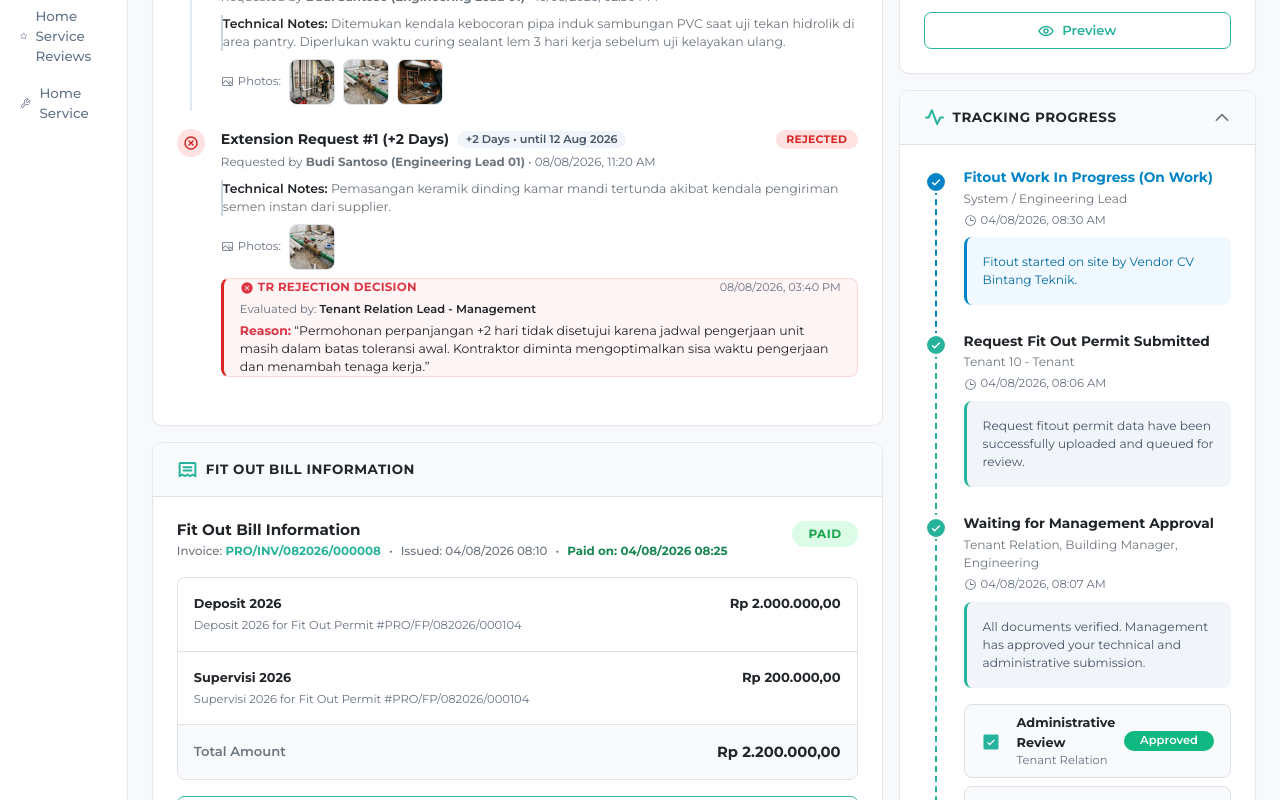
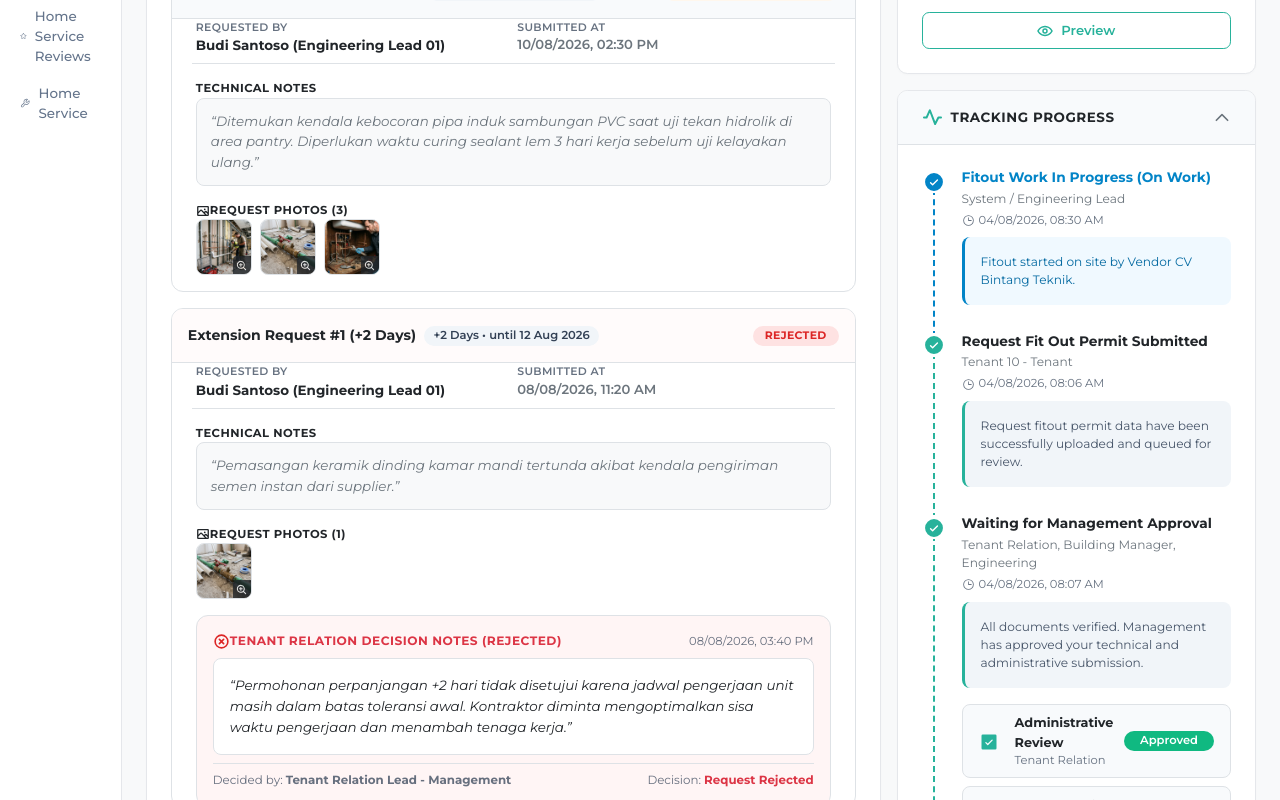
Before and after one commit to ProgrammerMuda/fit_out_extension, a React (Vite) app: page / in a window 1280 px wide. Shown: the part 1380-2180 px from the top of the page. Built offline with nearby package versions, Linux system fonts and the light colour scheme.

Commit message:
Redesign Technical Notes and TR Decision card in ExtensionHistoryCard

```diff
--- a/src/views/components/ExtensionHistoryCard.jsx
+++ b/src/views/components/ExtensionHistoryCard.jsx
@@ -5,7 +5,9 @@ import {
   CheckCircle,
   Clock,
   User,
+  Calendar,
   Image as ImageIcon,
+  MagnifyingGlassPlus,
 } from '@phosphor-icons/react';
 import { Modal } from 'react-bootstrap';
 
@@ -20,7 +22,7 @@ export function ExtensionHistoryCard({ extensionLogs = [] }) {
 
   return (
     <div className="proa-card overflow-hidden mb-3">
-      {/* Clean Light Gray Card Header */}
+      {/* Light Gray Card Header */}
       <div
         className="p-3 px-4 d-flex align-items-center justify-content-between border-bottom"
         style={{ backgroundColor: '#f8fafc', borderColor: '#e2e8f0' }}
@@ -46,7 +48,7 @@ export function ExtensionHistoryCard({ extensionLogs = [] }) {
                 backgroundColor: '#fee2e2',
                 color: '#dc2626',
                 fontSize: '0.68rem',
-                padding: '0.25rem 0.6rem',
+                padding: '0.28rem 0.65rem',
               }}
             >
               {rejectedCount} Rejected
@@ -59,7 +61,7 @@ export function ExtensionHistoryCard({ extensionLogs = [] }) {
                 backgroundColor: '#fff7ed',
                 color: '#ea580c',
                 fontSize: '0.68rem',
-                padding: '0.25rem 0.6rem',
+                padding: '0.28rem 0.65rem',
               }}
             >
               {pendingCount} Pending Review
@@ -72,7 +74,7 @@ export function ExtensionHistoryCard({ extensionLogs = [] }) {
                 backgroundColor: '#ecfdf5',
                 color: '#059669',
                 fontSize: '0.68rem',
-                padding: '0.25rem 0.6rem',
+                padding: '0.28rem 0.65rem',
               }}
             >
               {approvedCount} Approved
@@ -81,88 +83,53 @@ export function ExtensionHistoryCard({ extensionLogs = [] }) {
         </div>
       </div>
 
-      {/* Card Body: Sleek Vertical Timeline */}
+      {/* Card Body */}
       <div className="p-4">
         {extensionLogs.length === 0 ? (
           <div className="text-center py-4 text-muted small">
             No extension records found for this permit.
           </div>
         ) : (
-          <div className="position-relative">
+          <div className="d-flex flex-column gap-3">
             {extensionLogs.map((item, index) => {
               const isRejected = item.status === 'REJECTED';
               const isPending = item.status === 'PENDING_TR_REVIEW';
               const isApproved = item.status === 'APPROVED_FREE' || item.status === 'APPROVED_CHARGEABLE';
-              const isLast = index === extensionLogs.length - 1;
 
-              // Node & Status styles
-              let nodeBg = '#f1f5f9';
-              let nodeIconColor = '#64748b';
-              let NodeIcon = Clock;
+              // Status Badge Config
               let badgeBg = '#f1f5f9';
               let badgeColor = '#475569';
               let badgeText = 'RECORDED';
 
               if (isRejected) {
-                nodeBg = '#fee2e2';
-                nodeIconColor = '#dc2626';
-                NodeIcon = XCircle;
                 badgeBg = '#fee2e2';
                 badgeColor = '#dc2626';
                 badgeText = 'REJECTED';
               } else if (isPending) {
-                nodeBg = '#fff7ed';
-                nodeIconColor = '#ea580c';
-                NodeIcon = Clock;
                 badgeBg = '#fff7ed';
                 badgeColor = '#ea580c';
                 badgeText = 'WAITING FOR APPROVAL';
               } else if (isApproved) {
-                nodeBg = '#ecfdf5';
-                nodeIconColor = '#059669';
-                NodeIcon = CheckCircle;
                 badgeBg = '#ecfdf5';
                 badgeColor = '#059669';
                 badgeText = item.status === 'APPROVED_FREE' ? 'APPROVED (FREE)' : 'APPROVED (CHARGEABLE)';
               }
 
               return (
-                <div key={item.id || index} className="d-flex gap-3 position-relative pb-4">
-                  {/* Left Timeline Rail */}
-                  <div className="d-flex flex-column align-items-center flex-shrink-0" style={{ width: '28px' }}>
                 <div
-                      className="rounded-circle d-flex align-items-center justify-content-center flex-shrink-0"
+                  key={item.id || index}
+                  className="rounded-3 border overflow-hidden bg-white shadow-xs"
+                  style={{ borderColor: isRejected ? '#fecaca' : '#e2e8f0' }}
+                >
+                  {/* Card Item Header */}
+                  <div
+                    className="p-3 px-3.5 d-flex align-items-center justify-content-between flex-wrap gap-2 border-bottom"
                     style={{
-                        width: '28px',
-                        height: '28px',
-                        backgroundColor: nodeBg,
-                        color: nodeIconColor,
-                        zIndex: 2,
+                      backgroundColor: isRejected ? '#fffbfb' : '#f8fafc',
+                      borderColor: isRejected ? '#fee2e2' : '#e2e8f0',
                     }}
                   >
-                      <NodeIcon size={16} weight="bold" />
-                    </div>
-
-                    {!isLast && (
-                      <div
-                        className="flex-grow-1"
-                        style={{
-                          width: '2px',
-                          backgroundColor: '#e2e8f0',
-                          minHeight: '28px',
-                          marginTop: '4px',
-                          marginBottom: '-6px',
-                          zIndex: 1,
-                        }}
-                      />
-                    )}
-                  </div>
-
-                  {/* Right Content */}
-                  <div className="flex-grow-1 pt-0.5">
-                    {/* Header Row: Title, Duration & Status Badge */}
-                    <div className="d-flex align-items-center justify-content-between flex-wrap gap-2 mb-1">
-                      <div className="d-flex align-items-center gap-2">
+                    <div className="d-flex align-items-center gap-2 flex-wrap">
                       <span className="fw-bold text-dark" style={{ fontSize: '0.88rem' }}>
                         {item.title}
                       </span>
@@ -171,9 +138,9 @@ export function ExtensionHistoryCard({ extensionLogs = [] }) {
                           className="badge rounded-pill fw-semibold"
                           style={{
                             backgroundColor: '#f1f5f9',
-                              color: '#475569',
-                              fontSize: '0.7rem',
-                              padding: '0.2rem 0.55rem',
+                            color: '#334155',
+                            fontSize: '0.72rem',
+                            padding: '0.25rem 0.6rem',
                           }}
                         >
                           +{item.requestedDays} Days &bull; until {item.targetDate}
@@ -187,124 +154,204 @@ export function ExtensionHistoryCard({ extensionLogs = [] }) {
                         backgroundColor: badgeBg,
                         color: badgeColor,
                         fontSize: '0.68rem',
-                          padding: '0.25rem 0.65rem',
-                          letterSpacing: '0.02em',
+                        padding: '0.3rem 0.75rem',
+                        letterSpacing: '0.03em',
                       }}
                     >
                       {badgeText}
                     </span>
                   </div>
 
-                    {/* Submitter & Date */}
-                    <div className="text-muted small mb-2" style={{ fontSize: '0.74rem' }}>
-                      Requested by <strong className="text-secondary">{item.requestedBy}</strong> &bull; {item.requestedAt}
+                  {/* Card Item Body */}
+                  <div className="p-3.5 px-4">
+                    {/* Submitter Info Row */}
+                    <div className="row g-2 mb-3 pb-2 border-bottom" style={{ borderColor: '#f1f5f9' }}>
+                      <div className="col-12 col-sm-6">
+                        <div className="text-muted fw-semibold text-uppercase" style={{ fontSize: '0.68rem', letterSpacing: '0.03em' }}>
+                          REQUESTED BY
+                        </div>
+                        <div className="fw-bold text-dark mt-0.5" style={{ fontSize: '0.84rem' }}>
+                          {item.requestedBy || 'Budi Santoso (Engineering Lead 01)'}
+                        </div>
+                      </div>
+                      <div className="col-12 col-sm-6">
+                        <div className="text-muted fw-semibold text-uppercase" style={{ fontSize: '0.68rem', letterSpacing: '0.03em' }}>
+                          SUBMITTED AT
+                        </div>
+                        <div className="text-secondary fw-semibold mt-0.5" style={{ fontSize: '0.82rem' }}>
+                          {item.requestedAt}
+                        </div>
+                      </div>
                     </div>
 
-                    {/* Engineering Technical Reason */}
+                    {/* Engineering Technical Reason Section */}
                     {item.requestReason && (
+                      <div className="mb-3">
                         <div
-                        className="text-secondary small mb-2 ps-2.5"
+                          className="fw-bold text-uppercase text-dark mb-1.5"
+                          style={{ fontSize: '0.72rem', letterSpacing: '0.04em' }}
+                        >
+                          TECHNICAL NOTES
+                        </div>
+                        <div
+                          className="fst-italic text-secondary rounded-2 border bg-light"
                           style={{
-                          borderLeft: '2px solid #cbd5e1',
-                          fontSize: '0.78rem',
-                          lineHeight: '1.45',
+                            fontSize: '0.84rem',
+                            lineHeight: '1.55',
+                            padding: '12px 14px',
+                            borderColor: '#e2e8f0',
+                            color: '#334155',
                           }}
                         >
-                        <span className="fw-semibold text-dark">Technical Notes: </span>
-                        {item.requestReason}
-                      </div>
-                    )}
-
-                    {/* Photo Attachments Preview */}
-                    {item.photos && item.photos.length > 0 && (
-                      <div className="d-flex align-items-center gap-2 mb-2.5 flex-wrap">
-                        <span className="text-muted small d-flex align-items-center gap-1" style={{ fontSize: '0.72rem' }}>
-                          <ImageIcon size={13} />
-                          <span>Photos:</span>
-                        </span>
-                        {item.photos.map((src, pIdx) => (
-                          <img
-                            key={pIdx}
-                            src={src}
-                            alt={`Photo ${pIdx + 1}`}
-                            className="rounded border cursor-pointer hover-opacity"
-                            style={{
-                              width: '46px',
-                              height: '46px',
-                              objectFit: 'cover',
-                              borderColor: '#e2e8f0',
-                            }}
-                            onClick={() => setSelectedPhoto(src)}
-                            title="Click to view full photo"
-                          />
-                        ))}
-                      </div>
-                    )}
-
-                    {/* TR REJECTION DECISION BOX */}
-                    {isRejected && (
-                      <div
-                        className="mt-2 p-2.5 px-3 rounded-2"
-                        style={{
-                          backgroundColor: '#fff5f5',
-                          border: '1px solid #fed7d7',
-                          borderLeft: '3px solid #dc2626',
-                        }}
-                      >
-                        <div className="d-flex align-items-center justify-content-between flex-wrap gap-1 mb-1">
-                          <span
-                            className="fw-bold text-danger d-flex align-items-center gap-1"
-                            style={{ fontSize: '0.74rem', letterSpacing: '0.02em' }}
-                          >
-                            <XCircle size={14} weight="fill" />
-                            TR REJECTION DECISION
-                          </span>
-                          <span className="text-muted" style={{ fontSize: '0.7rem' }}>
-                            {item.decidedAt}
-                          </span>
-                        </div>
-                        <div className="text-muted small mb-1" style={{ fontSize: '0.72rem' }}>
-                          Evaluated by: <span className="text-dark fw-semibold">{item.decidedBy || 'Tenant Relation Lead'}</span>
-                        </div>
-                        <div className="text-dark small" style={{ fontSize: '0.78rem', lineHeight: '1.45' }}>
-                          <strong className="text-danger">Reason:</strong> &ldquo;{item.decisionReason}&rdquo;
+                          &ldquo;{item.requestReason}&rdquo;
                         </div>
                       </div>
                     )}
 
-                    {/* TR APPROVAL DECISION BOX */}
-                    {isApproved && (
+                    {/* Attached Photos (if available) */}
+                    {item.photos && item.photos.length > 0 && (
+                      <div className="mb-3">
                         <div
-                        className="mt-2 p-2.5 px-3 rounded-2"
+                          className="fw-bold text-uppercase text-dark mb-1.5 d-flex align-items-center gap-1.5"
+                          style={{ fontSize: '0.72rem', letterSpacing: '0.04em' }}
+                        >
+                          <ImageIcon size={14} weight="bold" />
+                          <span>REQUEST PHOTOS ({item.photos.length})</span>
+                        </div>
+                        <div className="d-flex align-items-center gap-2 flex-wrap">
+                          {item.photos.map((src, pIdx) => (
+                            <div
+                              key={pIdx}
+                              className="position-relative rounded-2 overflow-hidden border cursor-pointer group"
+                              style={{ width: '56px', height: '56px', borderColor: '#e2e8f0' }}
+                              onClick={() => setSelectedPhoto(src)}
+                              title="Click to view full photo"
+                            >
+                              <img
+                                src={src}
+                                alt={`Documentation ${pIdx + 1}`}
+                                style={{ width: '100%', height: '100%', objectFit: 'cover' }}
+                              />
+                              <div
+                                className="position-absolute bottom-0 end-0 bg-dark text-white d-flex align-items-center justify-content-center"
                                 style={{
-                          backgroundColor: '#f0fdf4',
-                          border: '1px solid #bbf7d0',
-                          borderLeft: '3px solid #16a34a',
+                                  width: '18px',
+                                  height: '18px',
+                                  opacity: 0.8,
+                                  borderTopLeftRadius: '4px',
                                 }}
                               >
-                        <div className="d-flex align-items-center justify-content-between flex-wrap gap-1 mb-1">
-                          <span
-                            className="fw-bold d-flex align-items-center gap-1"
+                                <MagnifyingGlassPlus size={11} weight="bold" />
+                              </div>
+                            </div>
+                          ))}
+                        </div>
+                      </div>
+                    )}
+
+                    {/* TENANT RELATION REJECTION DECISION BOX */}
+                    {isRejected && (
+                      <div
+                        className="rounded-3 border p-3 mt-3"
                         style={{
-                              fontSize: '0.74rem',
-                              color: item.status === 'APPROVED_FREE' ? '#15803d' : '#0369a1',
+                          backgroundColor: '#fff5f5',
+                          borderColor: '#fca5a5',
                         }}
                       >
-                            <CheckCircle size={14} weight="fill" />
-                            TR APPROVAL DECISION: {item.status === 'APPROVED_FREE' ? 'FREE OF CHARGE' : 'CHARGEABLE'}
+                        <div className="d-flex align-items-center justify-content-between flex-wrap gap-2 mb-2">
+                          <div className="d-flex align-items-center gap-1.5">
+                            <XCircle size={17} weight="bold" color="#dc2626" />
+                            <span
+                              className="fw-bold text-danger text-uppercase"
+                              style={{ fontSize: '0.76rem', letterSpacing: '0.04em' }}
+                            >
+                              TENANT RELATION DECISION NOTES (REJECTED)
                             </span>
-                          <span className="text-muted" style={{ fontSize: '0.7rem' }}>
+                          </div>
+                          <span className="text-muted small" style={{ fontSize: '0.72rem' }}>
                             {item.decidedAt}
                           </span>
                         </div>
-                        <div className="text-muted small mb-1" style={{ fontSize: '0.72rem' }}>
-                          Approved by: <span className="text-dark fw-semibold">{item.decidedBy || 'Tenant Relation Lead'}</span>
+
+                        {/* Rejection Reason Text in Clean White Box */}
+                        <div
+                          className="bg-white rounded-2 border p-3 mb-2 text-dark fst-italic"
+                          style={{
+                            fontSize: '0.84rem',
+                            lineHeight: '1.55',
+                            borderColor: '#fca5a5',
+                            color: '#1e293b',
+                          }}
+                        >
+                          &ldquo;{item.decisionReason}&rdquo;
                         </div>
-                        {item.decisionReason && (
-                          <div className="text-dark small" style={{ fontSize: '0.78rem', lineHeight: '1.45' }}>
-                            <strong className="text-success">Notes:</strong> &ldquo;{item.decisionReason}&rdquo;
+
+                        {/* Evaluator Footer */}
+                        <div
+                          className="d-flex align-items-center justify-content-between flex-wrap gap-2 text-muted pt-2 border-top"
+                          style={{ borderColor: '#fecaca', fontSize: '0.74rem' }}
+                        >
+                          <span>
+                            Decided by: <strong>{item.decidedBy || 'Tenant Relation Lead - Management'}</strong>
+                          </span>
+                          <span>
+                            Decision: <strong className="text-danger">Request Rejected</strong>
+                          </span>
+                        </div>
                       </div>
                     )}
+
+                    {/* TENANT RELATION APPROVAL DECISION BOX */}
+                    {isApproved && (
+                      <div
+                        className="rounded-3 border p-3 mt-3"
+                        style={{
+                          backgroundColor: '#f0fdf4',
+                          borderColor: '#86efac',
+                        }}
+                      >
+                        <div className="d-flex align-items-center justify-content-between flex-wrap gap-2 mb-2">
+                          <div className="d-flex align-items-center gap-1.5">
+                            <CheckCircle size={17} weight="bold" color="#16a34a" />
+                            <span
+                              className="fw-bold text-success text-uppercase"
+                              style={{ fontSize: '0.76rem', letterSpacing: '0.04em' }}
+                            >
+                              TENANT RELATION DECISION (APPROVED - {item.status === 'APPROVED_FREE' ? 'FREE OF CHARGE' : 'CHARGEABLE'})
+                            </span>
+                          </div>
+                          <span className="text-muted small" style={{ fontSize: '0.72rem' }}>
+                            {item.decidedAt}
+                          </span>
+                        </div>
+
+                        {/* Approval Notes Text in Clean White Box */}
+                        {item.decisionReason && (
+                          <div
+                            className="bg-white rounded-2 border p-3 mb-2 text-dark fst-italic"
+                            style={{
+                              fontSize: '0.84rem',
+                              lineHeight: '1.55',
+                              borderColor: '#86efac',
+                              color: '#1e293b',
+                            }}
+                          >
+                            &ldquo;{item.decisionReason}&rdquo;
+                          </div>
+                        )}
+
+                        {/* Evaluator Footer */}
+                        <div
+                          className="d-flex align-items-center justify-content-between flex-wrap gap-2 text-muted pt-2 border-top"
+                          style={{ borderColor: '#bbf7d0', fontSize: '0.74rem' }}
+                        >
+                          <span>
+                            Approved by: <strong>{item.decidedBy || 'Tenant Relation Lead - Management'}</strong>
+                          </span>
+                          <span>
+                            Policy: <strong className="text-success">{item.status === 'APPROVED_FREE' ? 'Free Tolerance Exemption' : 'Supervision Chargeable'}</strong>
+                          </span>
+                        </div>
                       </div>
                     )}
                   </div>
```
Lines whose indentation alone changed are shown as unchanged.
